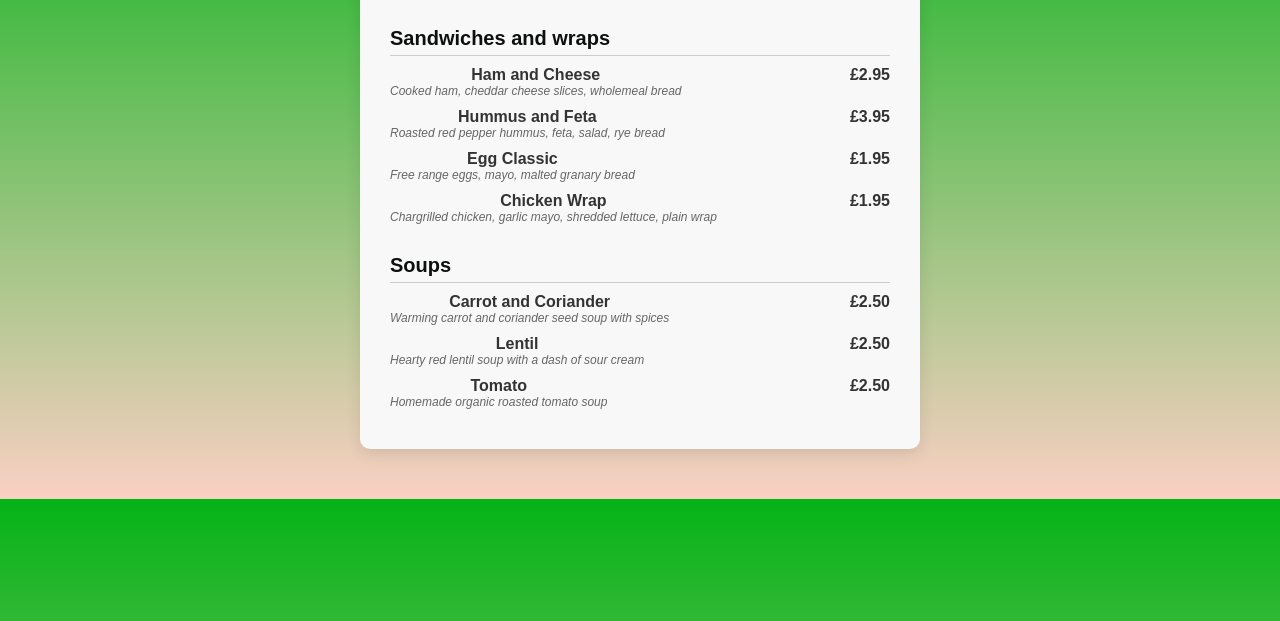
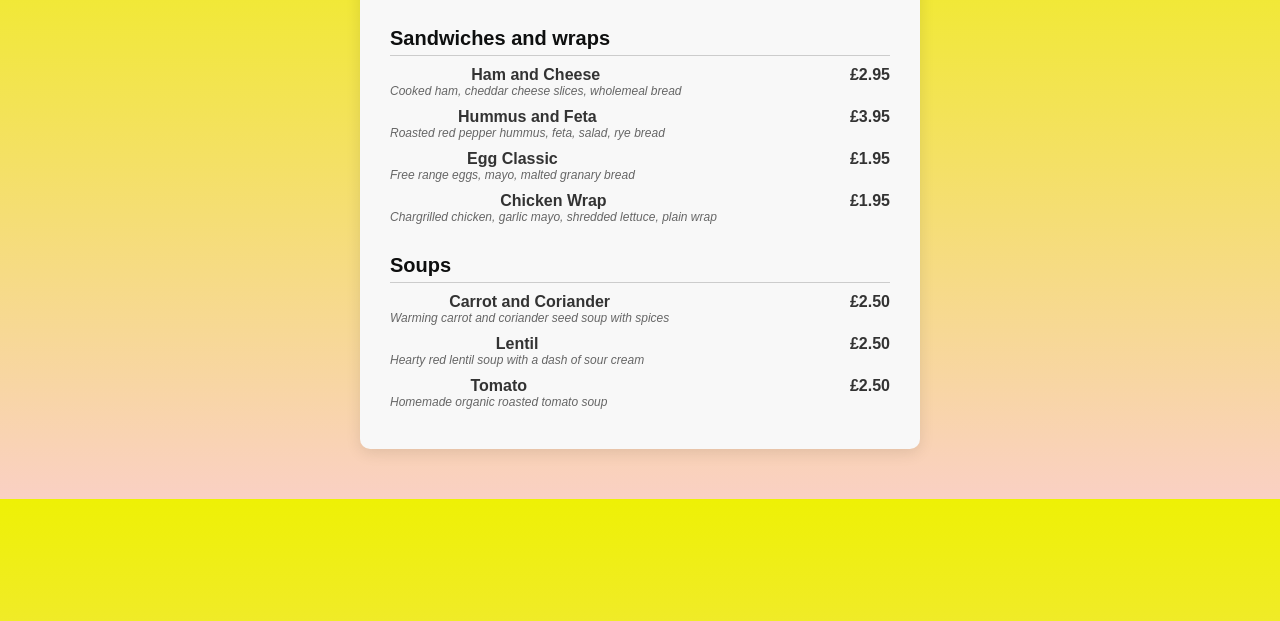
Before and after one commit to NishantKhamchaMagar/wk2linuxdemo, a plain HTML site: page index.html in a window 1280 px wide. Shown: the part 179-800 px from the top of the page. Drawn offline with Linux system fonts and the light colour scheme.

Commit message:
body color changed to yellow

```diff
--- a/index.html
+++ b/index.html
@@ -67,7 +67,7 @@
         }
 
         body {
-            background: linear-gradient(to bottom, #04b316, #fad0c4);
+            background: linear-gradient(to bottom, #eef105, #fad0c4);
         }
 
     </style>
```
